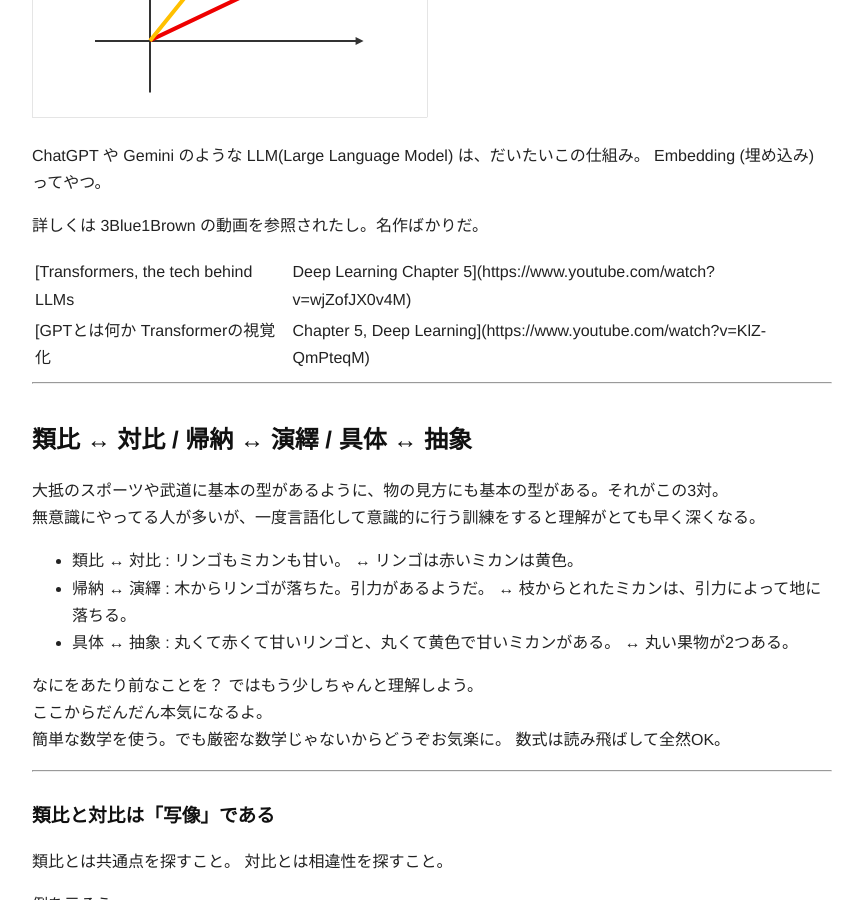
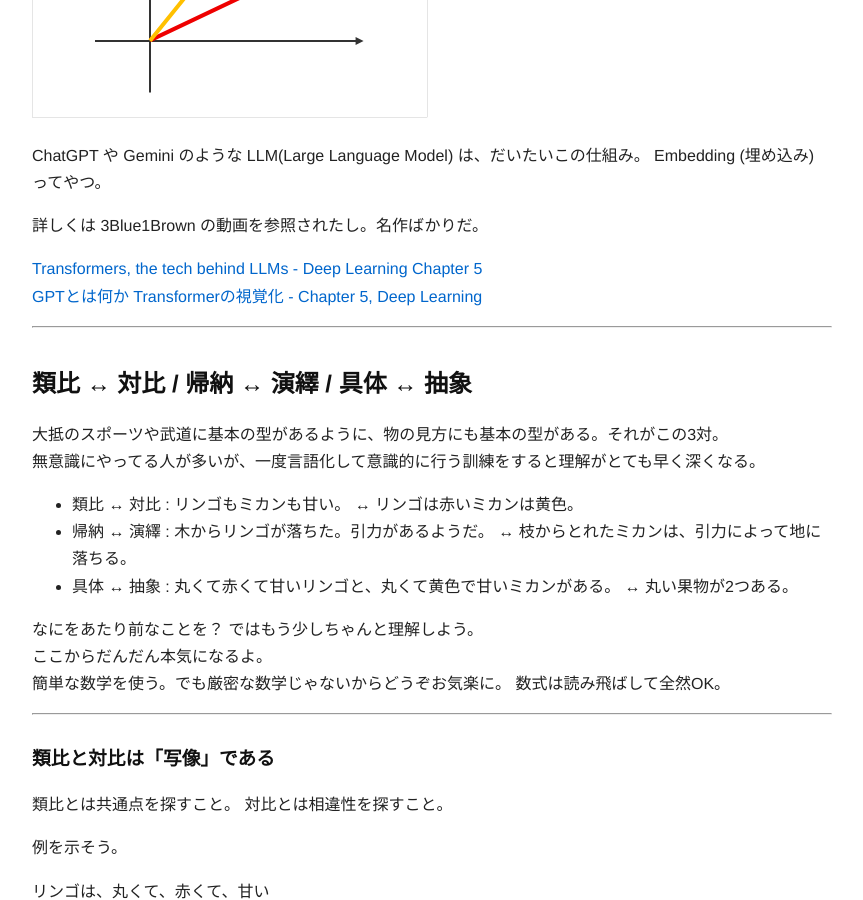
Before and after one commit to GoodRelax/articles, a Jekyll site: the page built from our-symbol-is-null/our-symbol-is-null-ja.md, in a window 1280 px wide and 900 px high, scrolled down 1878 px. Shown: the whole window, without its empty margins (208-1071 px from the left). Built offline with Jekyll 4.4.1, drawn with Linux system fonts in a browser that asks for light colours; some of the changed text lies outside the part shown.

Commit message:
Update our-symbol-is-null-ja.md

```diff
--- a/our-symbol-is-null/our-symbol-is-null-ja.md
+++ b/our-symbol-is-null/our-symbol-is-null-ja.md
@@ -81,8 +81,8 @@ Embedding (埋め込み) ってやつ。
 
 詳しくは 3Blue1Brown の動画を参照されたし。名作ばかりだ。
 
-[Transformers, the tech behind LLMs | Deep Learning Chapter 5](https://www.youtube.com/watch?v=wjZofJX0v4M)
-[GPTとは何か Transformerの視覚化 | Chapter 5, Deep Learning](https://www.youtube.com/watch?v=KlZ-QmPteqM)
+[Transformers, the tech behind LLMs - Deep Learning Chapter 5](https://www.youtube.com/watch?v=wjZofJX0v4M)
+[GPTとは何か Transformerの視覚化 - Chapter 5, Deep Learning](https://www.youtube.com/watch?v=KlZ-QmPteqM)
 
 ---
 
@@ -119,7 +119,7 @@ Embedding (埋め込み) ってやつ。
 
 ベクトル図にするとこうなる。
 
-![analogy-and-contrast](./assets/images/analogy-and-contrast.svg)
+<object data="./assets/images/analogy-and-contrast.svg" type="image/svg+xml" style="width:100%; max-width:1269px;"></object>
 
 数式だと、線形写像 Ta/Tc によって
 
@@ -143,7 +143,7 @@ Embedding (埋め込み) ってやつ。
 
 ベクトル図にするとこうなる。
 
-![induction-and-deduction](./assets/images/induction-and-deduction.svg)
+<object data="./assets/images/induction-and-deduction.svg" type="image/svg+xml" style="width:100%; max-width:1190px;"></object>
 
 数式だと関数を使って
 
@@ -167,7 +167,7 @@ Embedding (埋め込み) ってやつ。
 
 図にするとこうなる。
 
-![concretize-and-abstract](./assets/images/concretize-and-abstract.svg)
+<object data="./assets/images/concretize-and-abstract.svg" type="image/svg+xml" style="width:100%; max-width:1269px;"></object>
 
 数式だと、例えばこう書ける。
 
@@ -190,7 +190,7 @@ PCA? 何それおいしいの？ って人もきっと経験したことがあ
 50問ぐらいのアンケートに答えたら、直感的⇔論理的 vs 外交的⇔内向的 とかのマトリクスに性格分類する奴。
 50問のアンケートは 50次元ベクトル。 それを 2次元に落として「性格マップ」にする。
 
-![personality_profiling](./assets/images/personality_profiling_ja.svg)
+<object data="./assets/images/personality_profiling_ja.svg" type="image/svg+xml" style="width:100%; max-width:880px;"></object>
 
 数式で書くとこう。
 
@@ -208,8 +208,8 @@ $ k = 2 $ にすれば 2次元のマトリクスになる
 
 詳しくはこの動画がおすすめ。
 
-[Abstract vector spaces | Chapter 16, Essence of linear algebra](https://www.youtube.com/watch?v=TgKwz5Ikpc8)
-[Chapter 16 抽象ベクトル空間 | 線形代数のエッセンス](https://www.youtube.com/watch?v=FhIXzQdIwRI)
+[Abstract vector spaces - Chapter 16, Essence of linear algebra](https://www.youtube.com/watch?v=TgKwz5Ikpc8)
+[Chapter 16 抽象ベクトル空間 - 線形代数のエッセンス](https://www.youtube.com/watch?v=FhIXzQdIwRI)
 
 ---
 
@@ -227,7 +227,8 @@ $ k = 2 $ にすれば 2次元のマトリクスになる
 
 一番大事なベクトル = PCA の **主成分ベクトル** ってわけ。
 
-![symbol](./assets/images/symbol.svg)
+<object data="./assets/images/symbol.svg" type="image/svg+xml" style="width:100%; max-width:1092px;"></object>
+
 ※ 厳密には PCA の第1主成分は「分散が最大の方向」であり、「最も意味がある方向」とは限らないが、数学的メタファーってことで。
 
 ---
@@ -248,7 +249,7 @@ $$
 
 ## それが**Null（無）**
 
-![ultimate-symbol](./assets/images/ultimate-symbol.svg)
+<object data="./assets/images/ultimate-symbol.svg" type="image/svg+xml" style="width:100%; max-width:1215px;"></object>
 
 森羅万象を抽象化し続けると最後は**Null** (**無**)になる
 
```
